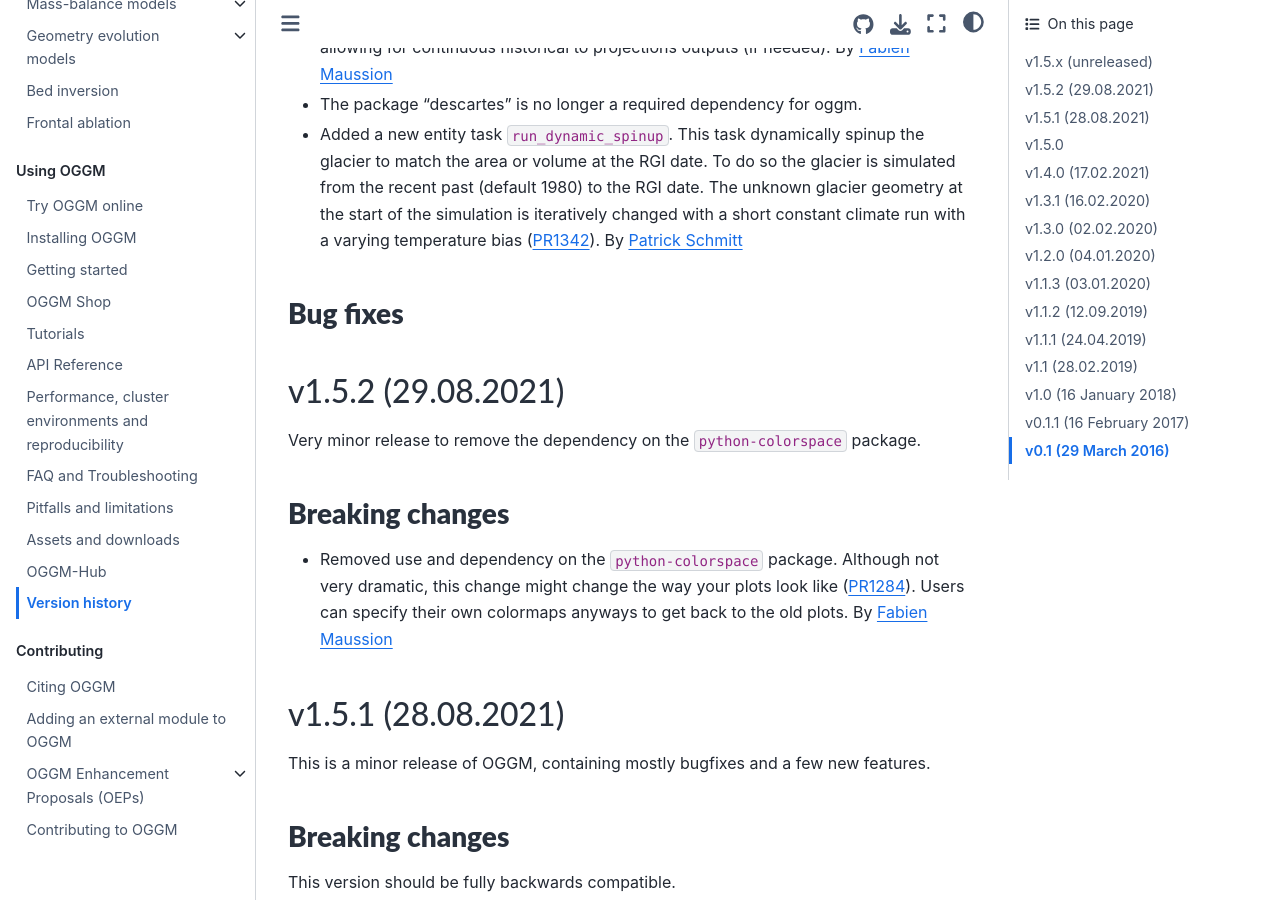
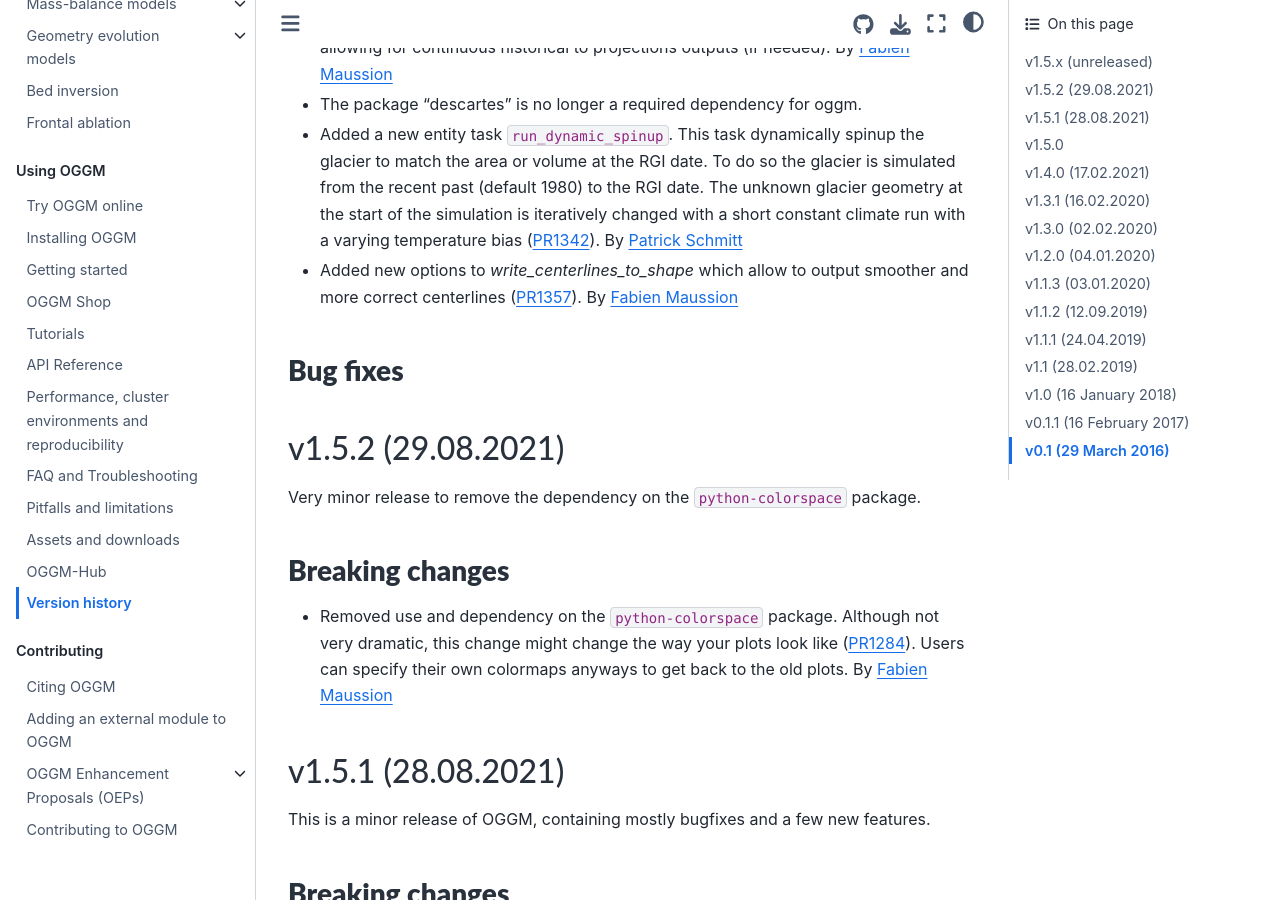
Before and after one commit to OGGM/oggm, a Sphinx documentation site: the page built from docs/whats-new.rst, in a window 1280 px wide and 900 px high, scrolled down 1495 px. Built offline with Sphinx 7.4.7 and the Sphinx Book theme 1.1.4, drawn with Linux system fonts in a browser that asks for light colours; the version number could not be read and is left out.

Commit message:
Update sample-data and whats new

```diff
--- a/docs/whats-new.rst
+++ b/docs/whats-new.rst
@@ -73,7 +73,15 @@ Enhancements
   historical to projections outputs (if needed).
   By `Fabien Maussion <https://github.com/fmaussion>`_
 - The package "descartes" is no longer a required dependency for oggm.
-- Added a new entity task ``run_dynamic_spinup``. This task dynamically spinup the glacier to match the area or volume at the RGI date. To do so the glacier is simulated from the recent past (default 1980) to the RGI date. The unknown glacier geometry at the start of the simulation is iteratively changed with a short constant climate run with a varying temperature bias (:pull:`1342`). By `Patrick Schmitt <https://github.com/pat-schmitt/>`_
+- Added a new entity task ``run_dynamic_spinup``. This task dynamically spinup
+  the glacier to match the area or volume at the RGI date. To do so the glacier
+  is simulated from the recent past (default 1980) to the RGI date. The unknown
+  glacier geometry at the start of the simulation is iteratively changed with
+  a short constant climate run with a varying temperature bias (:pull:`1342`).
+  By `Patrick Schmitt <https://github.com/pat-schmitt/>`_
+- Added new options to `write_centerlines_to_shape` which allow to output
+  smoother and more correct centerlines (:pull:`1357`).
+  By `Fabien Maussion <https://github.com/fmaussion>`_
 
 Bug fixes
 ~~~~~~~~~
```
Also changed, not shown: 1 other file.
